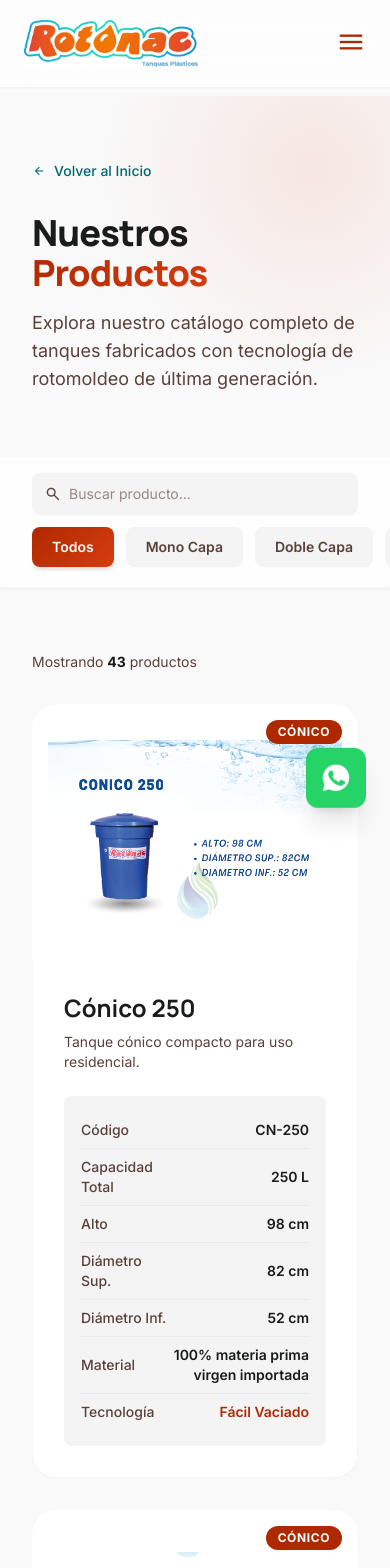
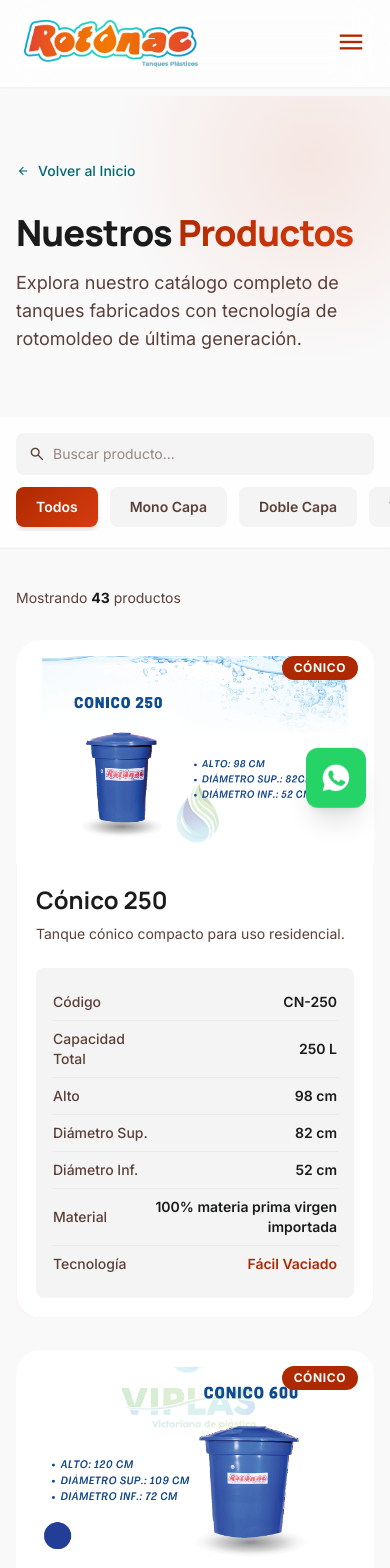
Before and after one commit to msalazarsilva44-creator/Landing-page-rotonac, a React (Vite) app: page /productos in a window 390 px wide. Shown: the top 1568 px of the page. Built offline with nearby package versions, Linux system fonts and the light colour scheme.

Commit message:
style: ajustes de diseno para dispositivos moviles en la pagina de productos

```diff
--- a/src/pages/ProductosPage.jsx
+++ b/src/pages/ProductosPage.jsx
@@ -23,7 +23,7 @@
     <main className="pt-24">
       {/* Page Header */}
       <section className="py-16 bg-surface hero-gradient">
-        <div className="max-w-7xl mx-auto px-8">
+        <div className="max-w-7xl mx-auto px-4 sm:px-8">
           <Link to="/" className="inline-flex items-center gap-2 text-secondary hover:text-primary transition-colors mb-8 group">
             <span className="material-symbols-outlined text-sm group-hover:-translate-x-1 transition-transform">arrow_back</span>
             <span className="font-medium text-sm">Volver al Inicio</span>
@@ -38,7 +38,7 @@
       </section>
 
       <section className="sticky top-[72px] z-40 bg-white/80 backdrop-blur-xl border-b border-surface-container-highest/30 shadow-sm">
-        <div className="max-w-7xl mx-auto px-8 py-4">
+        <div className="max-w-7xl mx-auto px-4 sm:px-8 py-4">
           <div className="flex flex-col sm:flex-row items-start sm:items-center gap-3">
             {/* Barra de búsqueda */}
             <div className="relative flex-shrink-0 w-full sm:w-64">
@@ -92,8 +92,8 @@
       </section>
 
       {/* Products Grid */}
-      <section className="py-16 bg-surface">
-        <div className="max-w-7xl mx-auto px-8">
+      <section className="py-10 sm:py-16 bg-surface">
+        <div className="max-w-7xl mx-auto px-4 sm:px-8">
           {/* Results count */}
           <p className="text-sm text-on-surface-variant mb-8">
             Mostrando <span className="font-bold text-on-surface">{productosFiltrados.length}</span> producto{productosFiltrados.length !== 1 ? 's' : ''}
@@ -108,7 +108,7 @@
           <div className="grid grid-cols-1 lg:grid-cols-2 gap-8">
             {productosFiltrados.map(producto => (
               <div key={producto.id} className="bg-surface-container-lowest rounded-3xl overflow-hidden ambient-shadow inner-glow group">
-                <div className="relative h-64 overflow-hidden bg-white">
+                <div className="relative h-56 sm:h-64 overflow-hidden bg-white">
                   <img
                     className="w-full h-full object-contain group-hover:scale-105 transition-transform duration-700 p-4 cursor-pointer"
                     alt={`Tanque ${producto.modelo} Rotonac`}
@@ -126,7 +126,7 @@
                     {producto.badge}
                   </div>
                 </div>
-                <div className="p-8">
+                <div className="p-5 sm:p-8">
                   <h3 className="font-headline font-bold text-2xl text-on-surface mb-2">{producto.modelo}</h3>
                   <p className="text-sm text-on-surface-variant mb-6">{producto.descripcion}</p>
                   <div className="bg-surface-container-low rounded-xl p-4">
```
